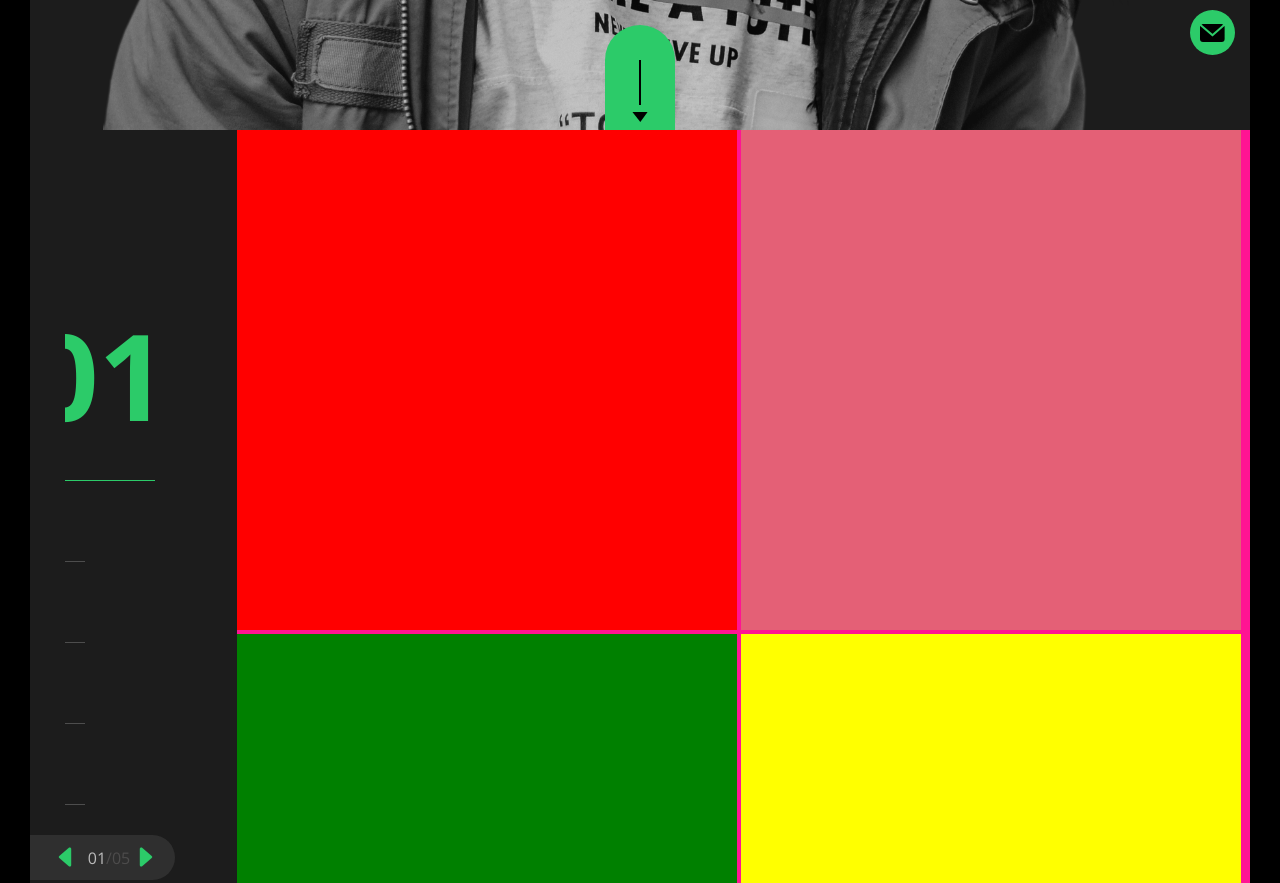
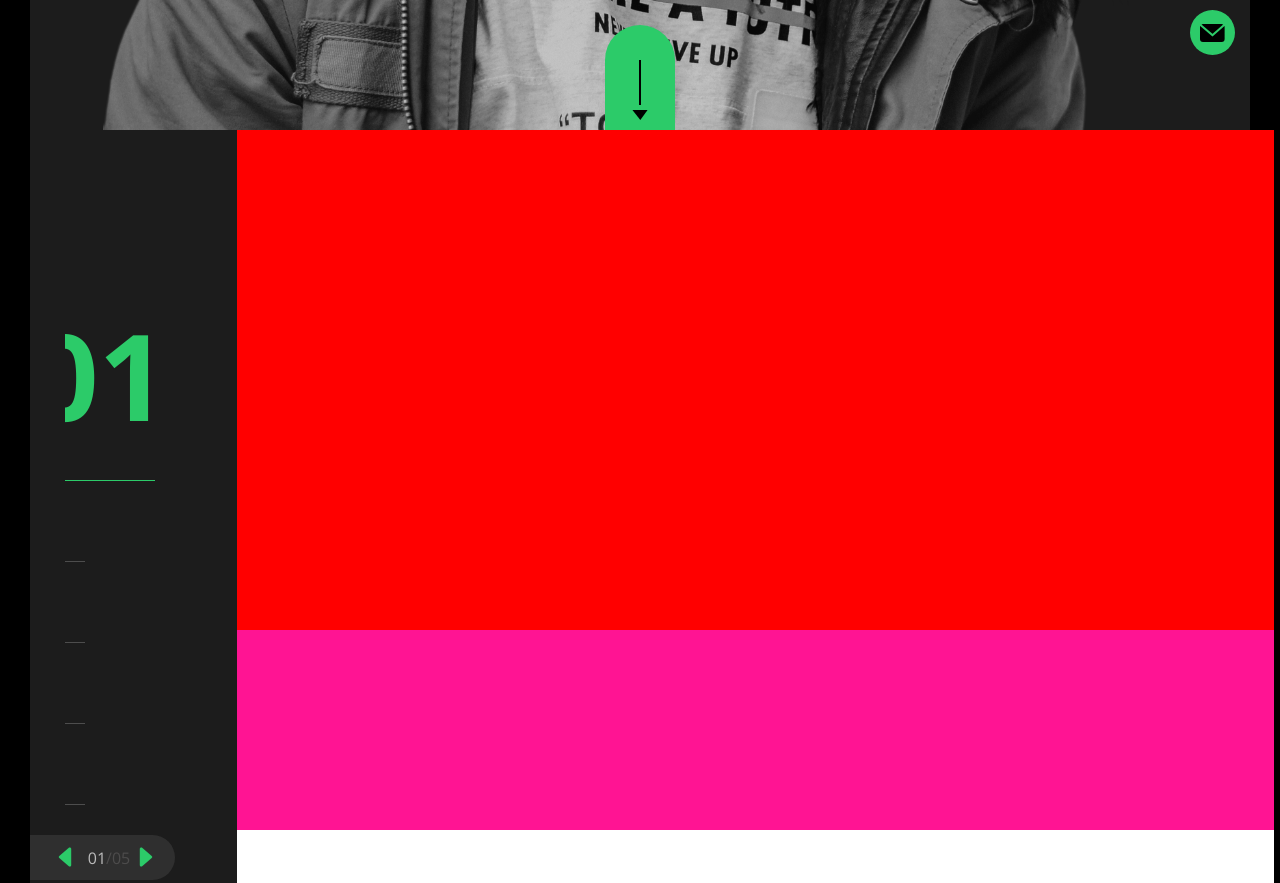
Before and after one commit to kamyllevictoria/front_end_brunao_sousa, a website: page projeto_final/html+css+js/html/index.html in a window 1280 px wide. Shown: the part 700-1583 px from the top of the page. Drawn offline with nearby package versions, Linux system fonts and the light colour scheme.

Commit message:
dinamc widths

```diff
--- a/projeto_final/html+css+js/css/main.css
+++ b/projeto_final/html+css+js/css/main.css
@@ -410,40 +410,24 @@ ion-icon{
 
 /*slider*/
 .jl-slider-container{
-    width: 100%;
     background-color: white;
+    display: block;
+    overflow: hidden;
 }
 
 .jl-slider-list{
     width: auto;
     display: block;
     background-color: deeppink;
+    height: 700px;
     list-style: none;
 }
 
 .jl-slider-item{
-    display: inline-block;
-    width: 500px;
+    display: block;
     height: 500px;
+    float: left;
 }
-
-
-.red{
-    background-color: red;
-}
-.blue{
-    background-color: blue;
-}
-.green{
-    background-color: green;
-}
-.yellow{
-    background-color: yellow;
-}
-.pink{
-    background-color: rgb(228, 96, 118);
-}
-
 
 
 @media screen and (min-width: 576px){
@@ -684,3 +668,18 @@ ion-icon{
     border-top-right-radius: 0;
     border-bottom-right-radius: 0;
 }
+.red{
+    background-color: red;
+}
+.blue{
+    background-color: blue;
+}
+.green{
+    background-color: green;
+}
+.yellow{
+    background-color: yellow;
+}
+.pink{
+    background-color: rgb(228, 96, 118);
+}
--- a/projeto_final/html+css+js/js/main.js
+++ b/projeto_final/html+css+js/js/main.js
@@ -50,5 +50,29 @@ var waypoint = new Waypoint({
       myScrollDown.classList.toggle('jl-fade-out')
     },
     offset: '80%'
+});
 
-})
+
+
+//portifolio slider
+
+
+
+//slider variables
+var sliderContainer = document.querySelector('.jl-slider-container');
+var sliderList = document.querySelector('.jl-slider-list');
+var sliderItem = document.querySelectorAll('.jl-slider-item');
+var containerWidth = sliderContainer.parentElement.offsetWidth;
+var sliderListWidth = null;
+
+
+sliderContainer.style.width = containerWidth+'px';
+
+for(let p = 0; p < sliderItem.length; p++){
+    sliderItem[p].style.width = containerWidth+'px';
+
+    var sliderItemWidth = sliderItem[p].offsetWidth;
+
+    sliderListWidth += sliderItemWidth;
+}
+sliderList.style.width = sliderListWidth+'px';
```
Also changed, not shown: projeto_final/html+css+js/html/index.html (+1 -1 lines).
